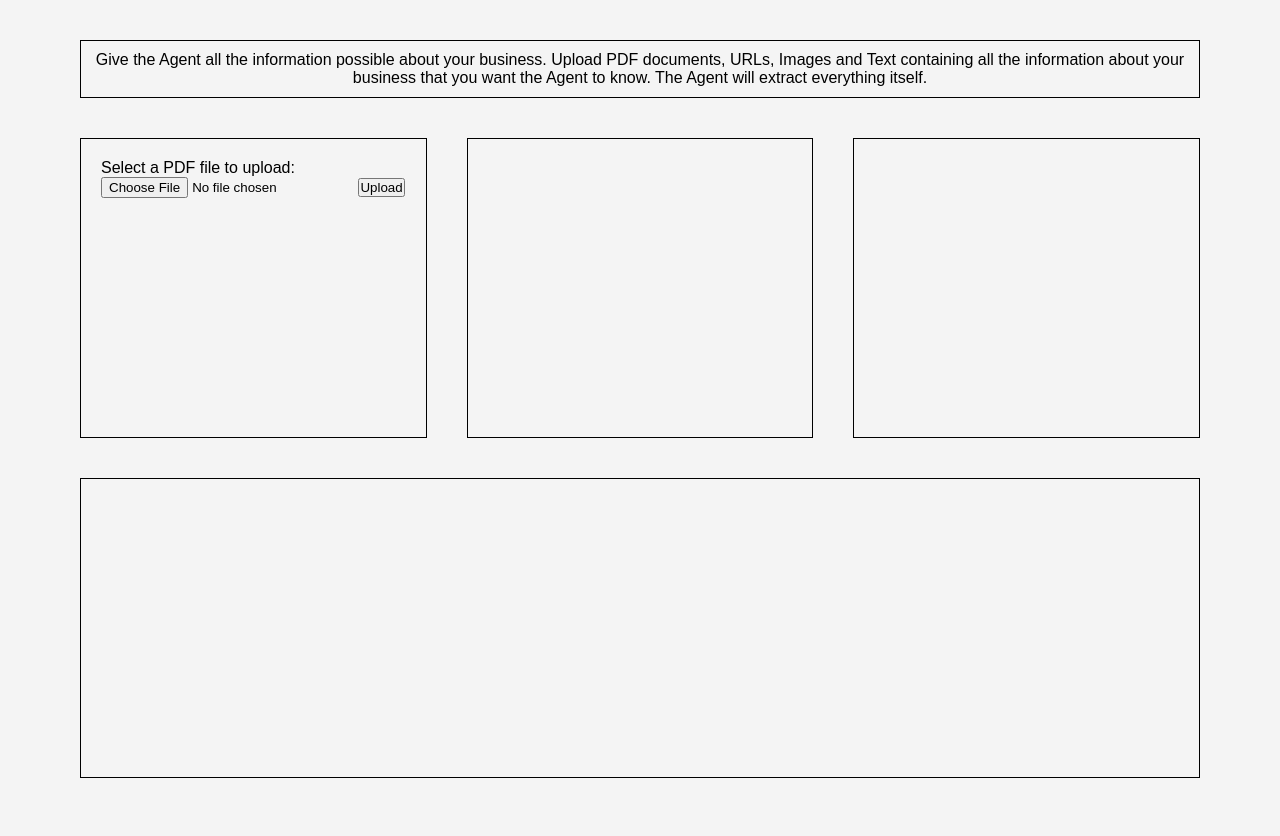
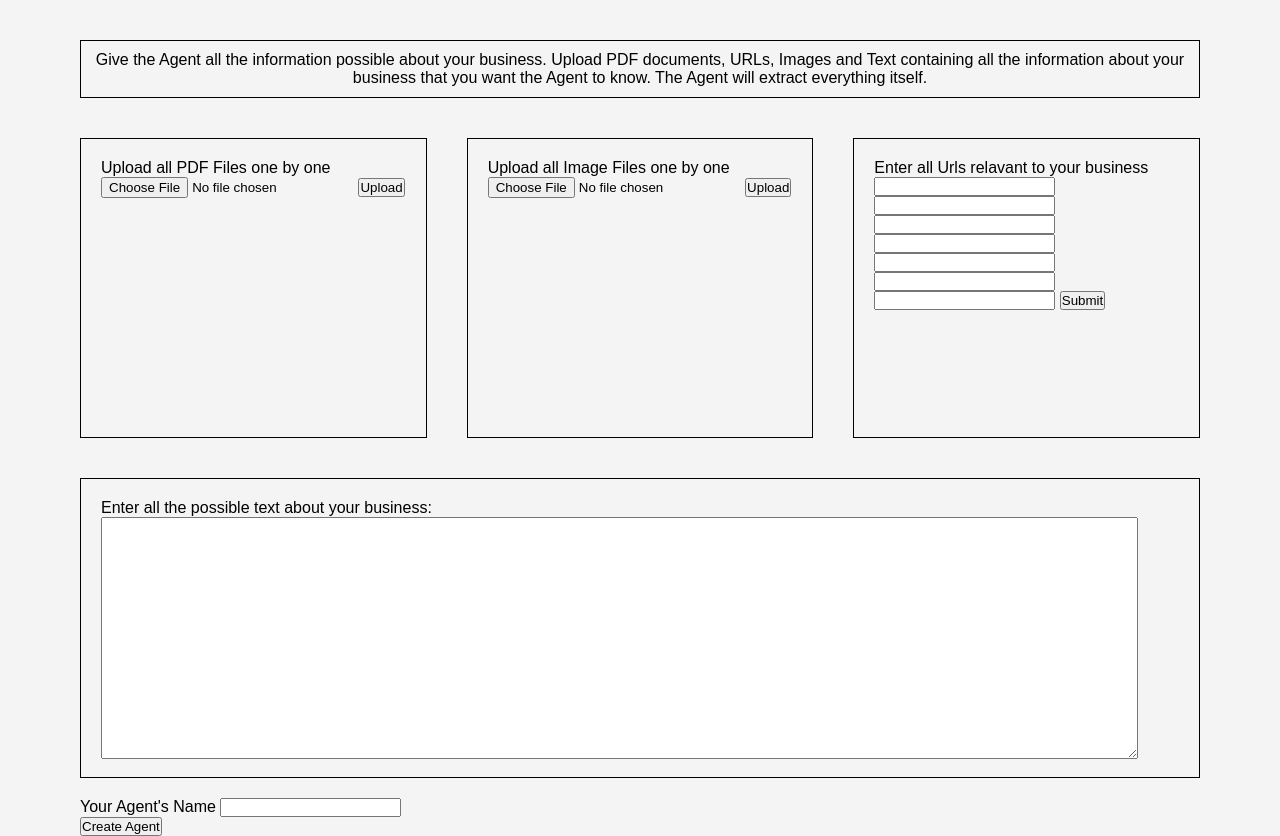
Before and after one commit to asadfarooq112/hypr, a Node server app: page /agentCS in a window 1280 px wide. Shown: the part 60-896 px from the top of the page. Before the commit the page ends 838 px from the top, so only its background shows below. Run offline with Node 20, Linux system fonts and the light colour scheme.

Commit message:
image upload, url and text input added also. For image upload, ran separate form with separate fetch and separate multer to make sure images are stored in different folder

```diff
--- a/Node/AI_ChatBot/ServeFolder/agentCS.css
+++ b/Node/AI_ChatBot/ServeFolder/agentCS.css
@@ -82,3 +82,9 @@
 .text {
     grid-column: span 3;
 }
+
+.createAgent {
+    font-size: 1em;
+    margin-top: 20px;
+    margin-left: 80px;
+}
--- a/Node/AI_ChatBot/ServeFolder/agentCS.js
+++ b/Node/AI_ChatBot/ServeFolder/agentCS.js
@@ -1,6 +1,5 @@
-let n = 0;
-
 const docsFormObj = document.querySelector('#uploadFormDocs');
+const imgsFormObj = document.querySelector('#uploadFormImgs');
 
 //Getting the file input data from the form
 const fileInput = document.querySelector('#docsFile');  //Its the id of <input> element
@@ -8,6 +7,7 @@
 // Doing above gives us not the file itself. To access the file, use:
 // fileInput.files which gives us an array containing an Object for each file (the Object contains metaData and the file itself)
 // .files is a method on Objects containing files.   fileInput.files[0] gives us Object containing metaData and the file itself
+
 
 docsFormObj.addEventListener('submit', (e) => {
     e.preventDefault();
@@ -27,31 +27,60 @@
 
     // Now sending this file using Fetch API using POST request
 
+    // The fetch request is a promise that RESOLVES-> an ObjectBLA
+    // ObjectBLA.json() is a promise that RESOLCES-> as the JS Data Obj we want (the one that is sent from server)
+
     fetch('/docUpload',  {
         method: 'POST',
         body: formData
-    }
-
-    )
-    .then( (resolve) => {
-        //here resolve is an OBJECT (since fetch always resolves an object)
-
-        let resObj = resolve.json();
-        //here .json is a METHOD on the resolve OBJECT that gives a Promise
-        //the Promise resolve.json() is placed in a variable resObj
-
-        resObj.then ((data) => {
-            //the resolve of resolve.json() object is now finally the JS Object we want (converted from JSON)
-
-            console.log(data);
-        });
+        })
+    .then( (resolve) => resolve.json())  //  Usimg arrow function automatically returns the code. in this case returns result of resolve.json() which is a promise
+    .then( (data) => {
+        console.log(data);
     })
     .catch( (err) => {
         console.log(err);
     })
 
+});
 
 
 
-    n++;
-})
+const fileInputImg = document.querySelector('#imgsFile');
+
+
+// Copy pasting above fetch request for Image upload (using separate request to store in separate folder i.e uploads/images)
+imgsFormObj.addEventListener('submit', (e) => {
+    e.preventDefault();
+
+    console.log('formSubmiteed');
+
+    console.log(fileInputImg.files[0]);
+
+    // You can send this file over the server using FormData() (which is a built in Constructor function that creates key:value pairs
+    // to send via Fetch and AJAX)
+    // To add the file to formData object created from FormData() constructor, use formData.append('fileName', fileInput.files[0])
+    // formData can then send the file as binary to the server using Fetch etc.
+
+    const formData = new FormData();
+
+    formData.append('file', fileInputImg.files[0]);
+
+    // Now sending this file using Fetch API using POST request
+
+    // The fetch request is a promise that RESOLVES-> an ObjectBLA
+    // ObjectBLA.json() is a promise that RESOLCES-> as the JS Data Obj we want (the one that is sent from server)
+
+    fetch('/imgsUpload',  {
+        method: 'POST',
+        body: formData
+        })
+    .then( (resolve) => resolve.json())  //  Usimg arrow function automatically returns the code. in this case returns result of resolve.json() which is a promise
+    .then( (data) => {
+        console.log(data);
+    })
+    .catch( (err) => {
+        console.log(err);
+    })
+
+});
--- a/Node/AI_ChatBot/index.js
+++ b/Node/AI_ChatBot/index.js
@@ -58,14 +58,31 @@
 })
 
 // multer upload destination defined
-const upload = multer({ dest: './uploads' });
+const uploadDocs = multer({ dest: './uploads/docs' });
+
+// multer requires that a post request is send with using FormData constructor format.
+// In multer response, req.file is the file object
 
 // Middleware functions can be added in between the app.post or get etc, between the path and function callback
-app.post('/docUpload', upload.single('file') ,(req, res) => {
+app.post('/docUpload', uploadDocs.single('file') ,(req, res) => {
 
     res.json({message: 'File uploaded. You can upload more if you like', file: req.file})
 } );
 
 
 
+
+// Copy Pasting form for imgsUpload
+
+// multer upload destination defined
+const uploadImgs = multer({ dest: './uploads/images' });
+
+app.post('/imgsUpload', uploadImgs.single('file') ,(req, res) => {
+
+    res.json({message: 'File uploaded. You can upload more if you like', file: req.file})
+} );
+
+
+
+
 app.listen(3600, () => {console.log(`Server is listening on port http://localhost:3600`)});
--- a/Node/AI_ChatBot/views/agentCS.ejs
+++ b/Node/AI_ChatBot/views/agentCS.ejs
@@ -32,28 +32,71 @@
     </p>
 
     <div class="grid-container">
+
+
         <div class="documents">
 
             <!-- File Upload Form. When submitted, it sends POST request (not directly) through fetch API client side
             Therefore, there is not method and action attributes in the form -->
 
             <form id="uploadFormDocs">
-                    <label for="docsfile">Select a PDF file to upload:</label>
+                    <label for="docsFile">Upload all PDF Files one by one </label>
                     <input type="file" id="docsFile" name="file" required>
                 <button type="submit">Upload</button>
             </form>
+        </div>
 
 
+        <div class="images">
+            <!-- Using same form as document upload form since not filering for file type -->
 
+            <form id="uploadFormImgs">
+                <label for="imgsFile">Upload all Image Files one by one </label>
+                <input type="file" id="imgsFile" name="file" required>
+            <button type="submit">Upload</button>
+
+        </form>
+
+        </div>
+
+
+        <div class="urls">
+
+        <form id="urlForm">
+            <label> Enter all Urls relavant to your business </label>
+            <input type="url" id="url1" name="url1">
+            <input type="url" id="url2" name="url2">
+            <input type="url" id="url3" name="url3">
+            <input type="url" id="url4" name="url4">
+            <input type="url" id="url5" name="url5">
+            <input type="url" id="url6" name="url6">
+            <input type="url" id="url7" name="url7">
+            <button type="submit" class="submitUrl"> Submit </button>
+
+        </form>
+        </div>
+
+
+        <div class="text">
+
+            <form id="textInputForm">
+                <label for="textInput"> Enter all the possible text about your business: </label>
+                <textarea id="textInput" name="textInput" rows="16" cols="127"></textarea>
+            </form>
 
 
         </div>
-        <div class="images"></div>
-        <div class="urls"></div>
-        <div class="text"></div>
 
     </div>
 
+    <div class="createAgent">
+        <form id="createAgentForm">
+        <label for="createAgentName"> Your Agent's Name </label>
+        <input id="createAgentName" type="text" name="createAgentName" ><br>
+        <button id="createAgentButton"> Create Agent </button>
+        </form>
+
+    </div>
 
 
     <script src="./agentCS.js"></script>
```
Also changed, not shown: 6 other files.
